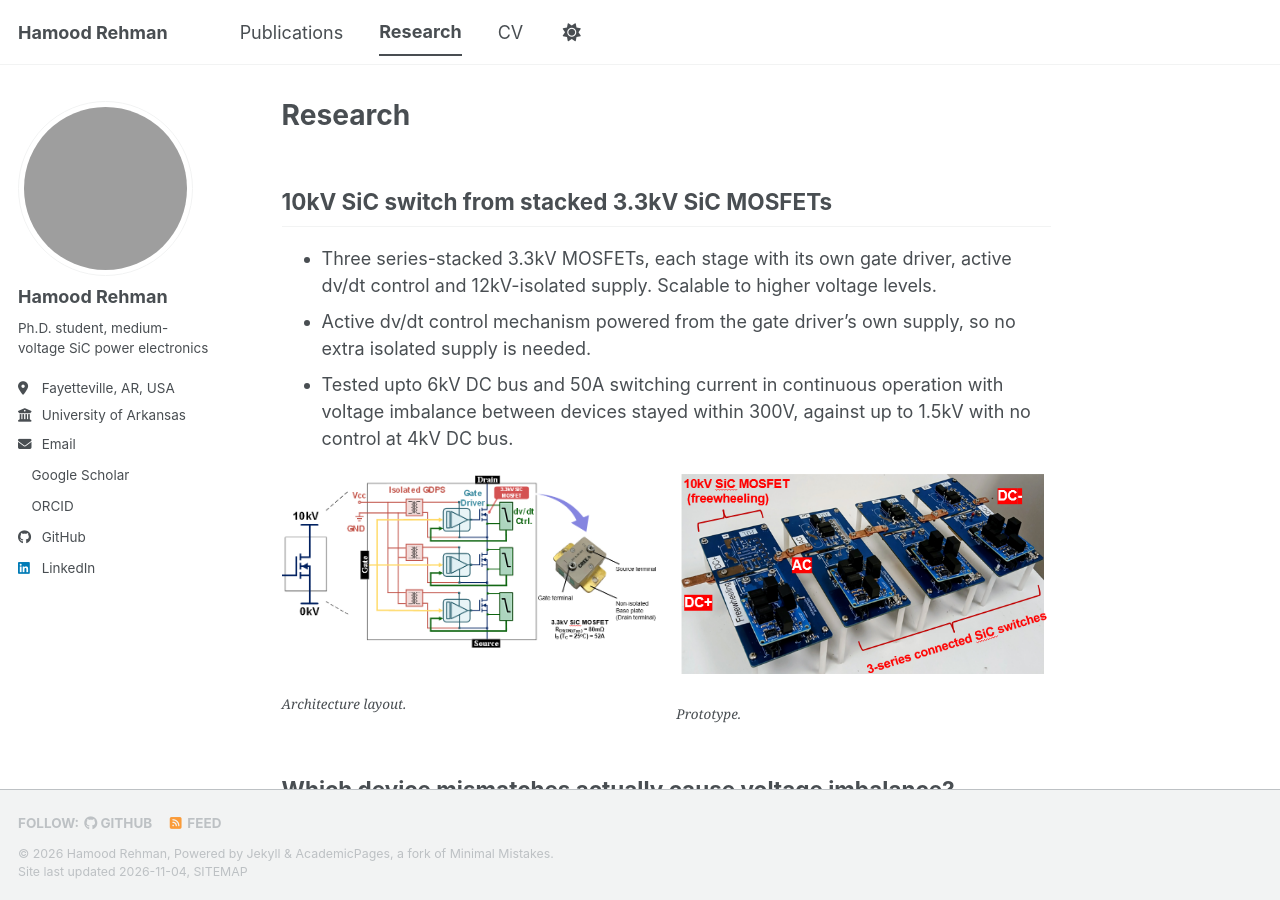
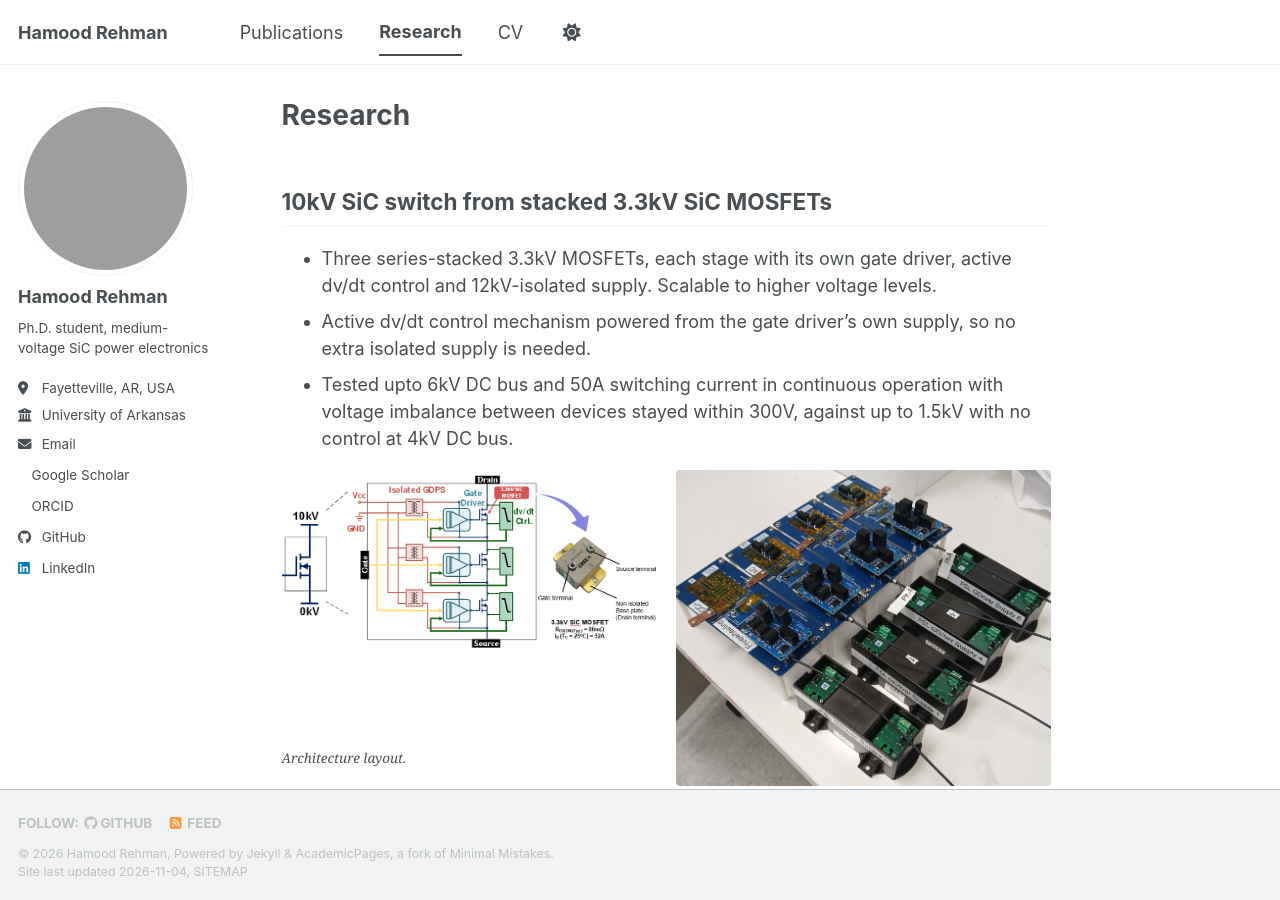
Before and after one commit to hamood-rehman/hamood-rehman.github.io, a Jekyll site: the page built from _pages/research.md, in a window 1280 px wide and 900 px high. Built offline with Jekyll 4.4.1, drawn with Linux system fonts in a browser that asks for light colours; a style sheet for code colours, icons or effects is not loaded; grey boxes are pictures that could not be loaded.

Commit message:
Update research.md

```diff
--- a/_pages/research.md
+++ b/_pages/research.md
@@ -21,7 +21,7 @@ author_profile: true
   </figure>
 
   <figure style="flex: 1 1 300px; margin: 0; min-width: 300px;">
-    <img src="{{ base_path }}/images/research/10kV switch prototype.png" alt="Prototype" style="width: 150%; height: auto; display: block;">
+    <img src="{{ base_path }}/images/research/20261103_120929.jpg" alt="Prototype" style="width: 150%; height: auto; display: block;">
     <figcaption style="margin-top: 8px; font-style: italic;">Prototype.</figcaption>
   </figure>
 
```
